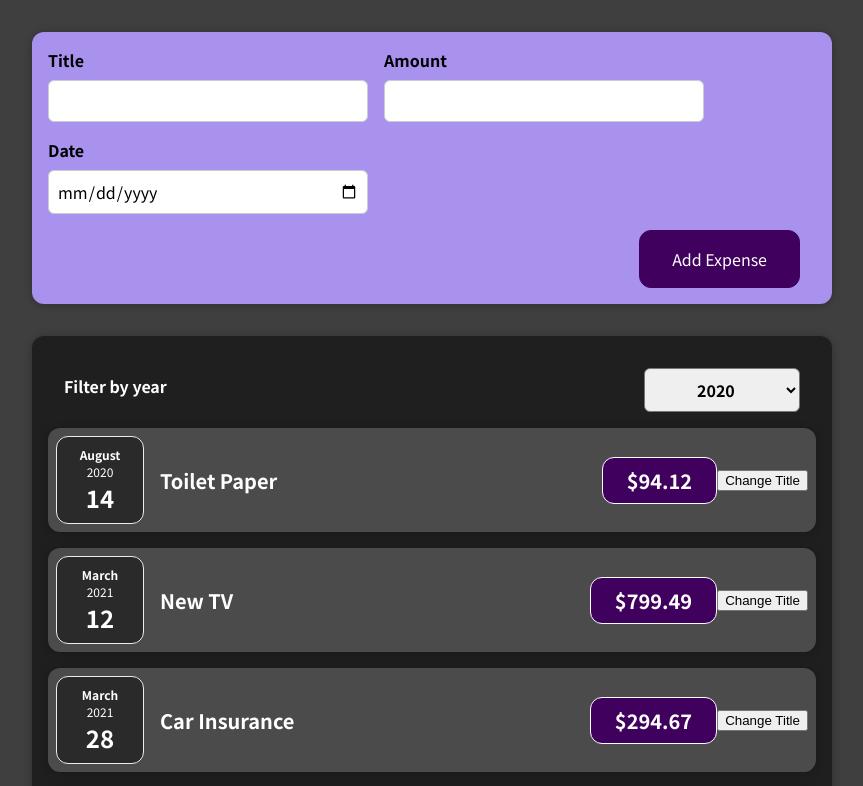
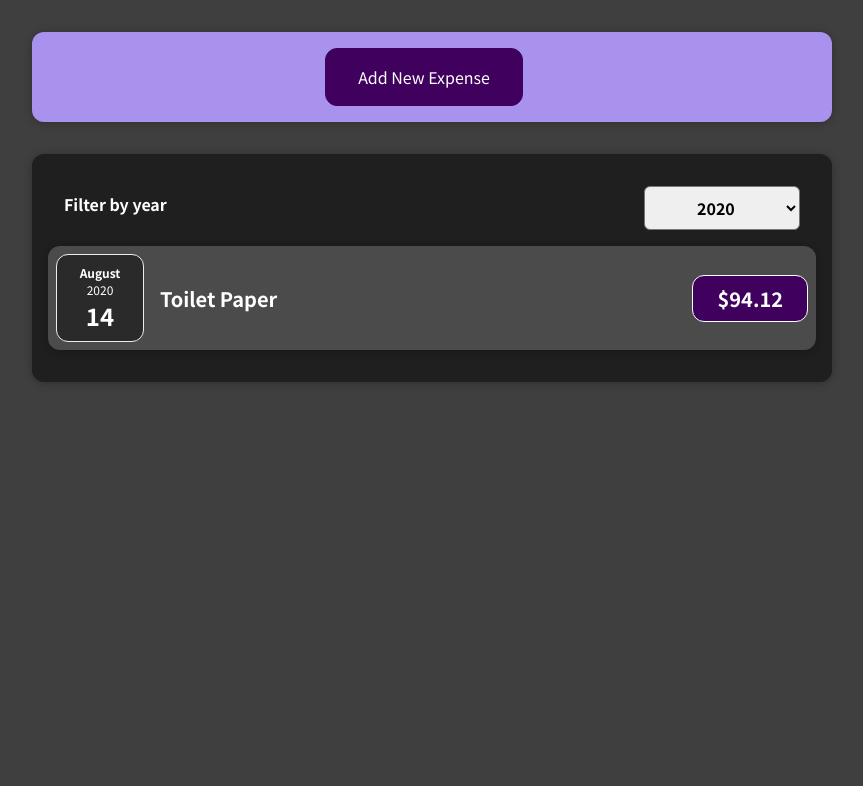
Before and after one commit to marianDdev/react-expenses-calendar, a React (Create React App) app: page / in a window 1280 px wide. Shown: the top 786 px of the page, without its empty margins (208-1071 px from the left). Built offline with nearby package versions, Linux system fonts and the light colour scheme.

Commit message:
feature/render-lists - csancel form and show form only when add expene button is clicked

```diff
--- a/src/App.js
+++ b/src/App.js
@@ -1,8 +1,8 @@
+import { useState } from "react";
 import Expenses from "./components/Expenses/Expenses";
 import NewExpense from "./components/NewExpense/NewExpense";
 
-const App = () => {
-  const expenses = [
+const DUMMY_EXPENSES = [
   {
     id: "e1",
     title: "Toilet Paper",
@@ -24,9 +24,13 @@ const App = () => {
   },
 ];
 
+const App = () => {
+  const [expenses, setExpenses] = useState(DUMMY_EXPENSES);
+
   const addExpenseHandler = (expense) => {
-    console.log("from app.js");
-    console.log(expense);
+    setExpenses((prevExpenses) => {
+      return [expense, ...prevExpenses];
+    });
   };
 
   return (
--- a/src/components/Expenses/ExpenseItem.js
+++ b/src/components/Expenses/ExpenseItem.js
@@ -1,23 +1,18 @@
-import { useState } from "react";
 import ExpenseDate from "./ExpenseDate";
 import Card from "../UI/Card";
 import "./ExpenseItem.css";
 
 const ExpenseItem = (props) => {
-  const [title, setTitle] = useState(props.title);
-
-  const clickHandler = () => {
-    setTitle("Updated");
-  };
   return (
+    <li>
       <Card className="expense-item">
         <ExpenseDate date={props.date} />
         <div className="expense-item__description">
-        <h2>{title}</h2>
+          <h2>{props.title}</h2>
           <div className="expense-item__price">${props.amount}</div>
         </div>
-      <button onClick={clickHandler}>Change Title</button>
       </Card>
+    </li>
   );
 };
 
--- a/src/components/Expenses/Expenses.js
+++ b/src/components/Expenses/Expenses.js
@@ -1,26 +1,27 @@
 import { useState } from "react";
-import ExpenseItem from "./ExpenseItem";
 import Card from "../UI/Card";
 import ExpensesFilter from "./ExpensesFilter";
 import "./Expenses.css";
+import ExpensesList from "./ExpensesList";
 
 const Expenses = (props) => {
-  const [year, setyear] = useState("2020");
+  const [filteredYear, setFilteredYear] = useState("2020");
   const selectYearHandler = (selectedYear) => {
-    setyear(selectedYear);
-    console.log(selectedYear);
+    setFilteredYear(selectedYear);
   };
+
+  const filteredExpenses = props.items.filter((expense) => {
+    return expense.date.getFullYear().toString() === filteredYear;
+  });
+
   return (
     <div>
       <Card className="expenses">
-        <ExpensesFilter selected={year} onSelectYear={selectYearHandler} />
-        {props.items.map((expense) => (
-          <ExpenseItem
-            title={expense.title}
-            amount={expense.amount}
-            date={expense.date}
-          />
-        ))}
+        <ExpensesFilter
+          selected={filteredYear}
+          onSelectYear={selectYearHandler}
+        />
+        <ExpensesList items={filteredExpenses} />
       </Card>
     </div>
   );
--- /dev/null
+++ b/src/components/Expenses/ExpensesList.css
@@ -0,0 +1,9 @@
+.expenses-list {
+  list-style: none;
+  padding: 0;
+}
+
+.expenses-list__fallback {
+  color: white;
+  text-align: center;
+}
--- /dev/null
+++ b/src/components/Expenses/ExpensesList.js
@@ -0,0 +1,23 @@
+import ExpenseItem from "./ExpenseItem";
+import "./ExpensesList.css";
+
+const ExpensesList = (props) => {
+  if (props.items.length === 0) {
+    return <h2 className="expenses-list__fallback">No expenses found.</h2>;
+  }
+
+  return (
+    <ul className="expenses-list">
+      {props.items.map((expense) => (
+        <ExpenseItem
+          key={expense.id} //add key when mapping list of items
+          title={expense.title}
+          amount={expense.amount}
+          date={expense.date}
+        />
+      ))}
+    </ul>
+  );
+};
+
+export default ExpensesList;
--- a/src/components/NewExpense/ExpenseForm.js
+++ b/src/components/NewExpense/ExpenseForm.js
@@ -68,6 +68,11 @@ const ExpenseForm = (props) => {
       <div className="new-expense__actions">
         <button type="submit">Add Expense</button>
       </div>
+      <div className="new-expense__actions">
+        <button type="button" onClick={props.onCancel}>
+          Cancel
+        </button>
+      </div>
     </form>
   );
 };
--- a/src/components/NewExpense/NewExpense.js
+++ b/src/components/NewExpense/NewExpense.js
@@ -1,7 +1,10 @@
+import { useState } from "react";
 import ExpenseForm from "./ExpenseForm";
 import "./NewExpense.css";
 
 const NewExpense = (props) => {
+  const [isEditing, setIsEditing] = useState(false);
+
   const saveExpenseDataHandler = (enteredExpenseData) => {
     const expenseData = {
       ...enteredExpenseData,
@@ -9,10 +12,33 @@ const NewExpense = (props) => {
     };
 
     props.onAddExpense(expenseData);
+    setIsEditing(false);
   };
+
+  const startEditingHandler = () => {
+    setIsEditing(true);
+  };
+
+  const stopEditingHandler = () => {
+    setIsEditing(false);
+  };
+
   return (
-    <div className="new-expense">
-      <ExpenseForm onSaveExpenseData={saveExpenseDataHandler} />
+    <div>
+      {isEditing ? (
+        <div className="new-expense">
+          <ExpenseForm
+            onSaveExpenseData={saveExpenseDataHandler}
+            onCancel={stopEditingHandler}
+          />
+        </div>
+      ) : (
+        <div className="new-expense">
+          <button type="button" onClick={startEditingHandler}>
+            Add New Expense
+          </button>
+        </div>
+      )}
     </div>
   );
 };
```
Lines whose indentation alone changed are shown as unchanged.
